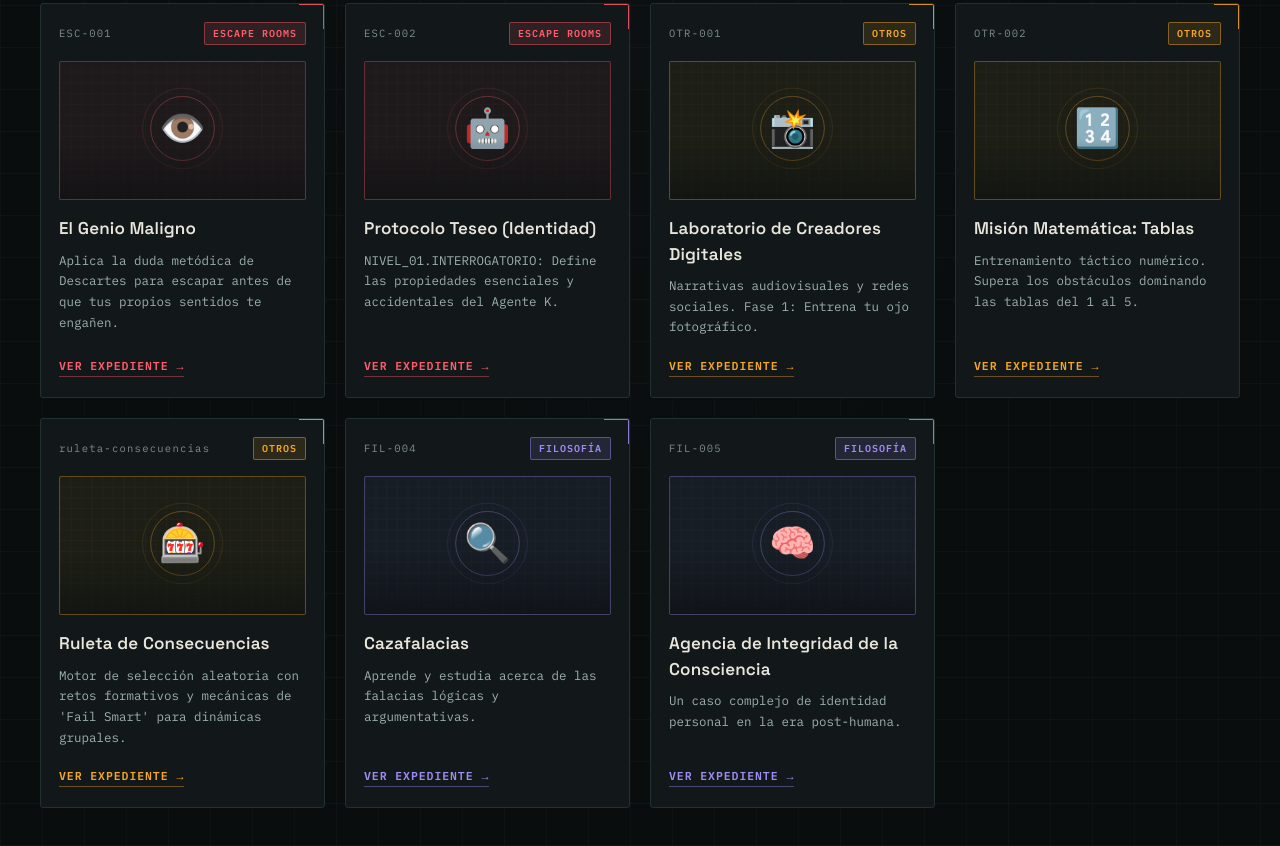
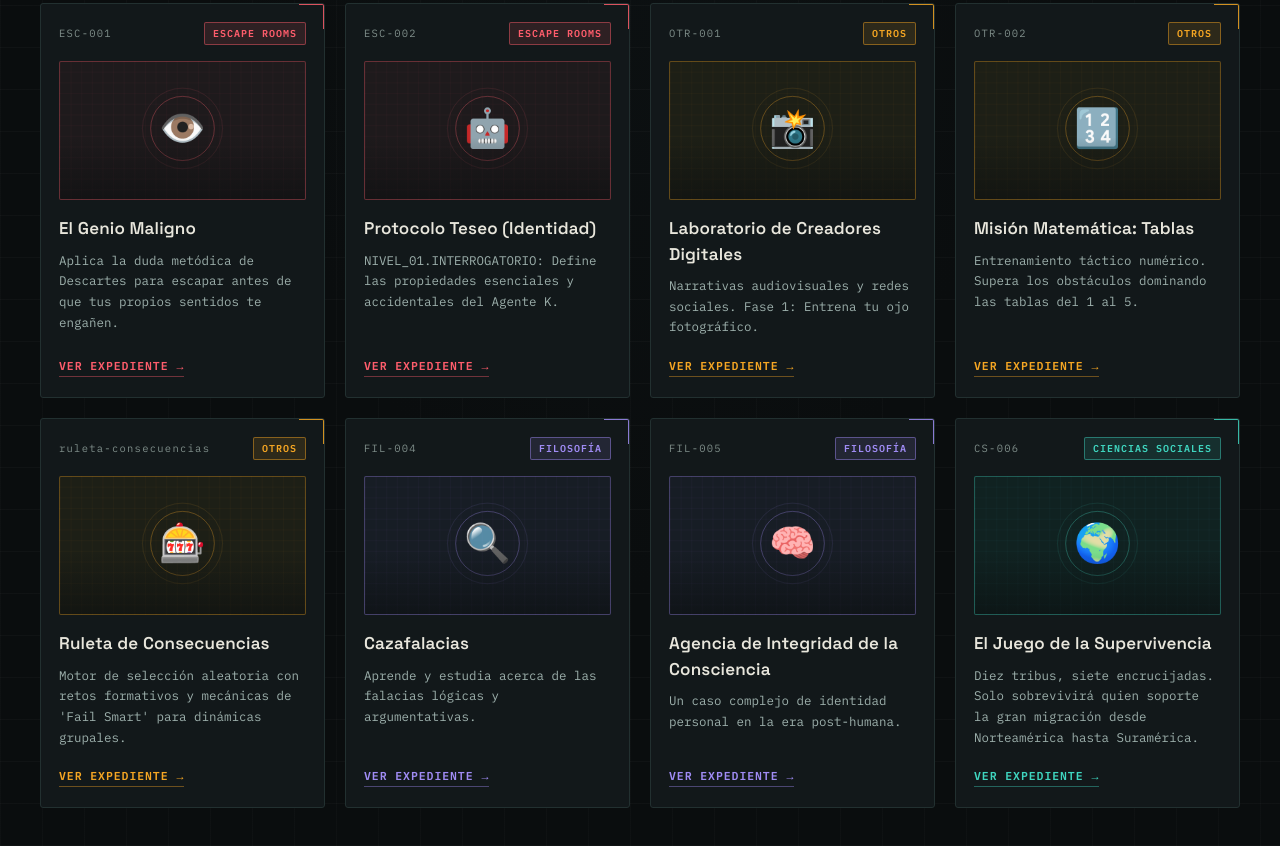
Before and after one commit to fabianbauttt/PROYECTO-LEARNING, a plain HTML site: page index.html in a window 1280 px wide. Shown: the part 1064-1910 px from the top of the page. Drawn offline with Linux system fonts and the light colour scheme.

Commit message:
Add new game entry 'El Juego de la Supervivencia'

```diff
--- a/index.html
+++ b/index.html
@@ -842,6 +842,18 @@
     warning: 'Sin advertencias particulares.',
     isCompleted: false
   },
+      {
+    id: 'CS-006',
+    title: 'El Juego de la Supervivencia',
+    description: 'Diez tribus, siete encrucijadas. Solo sobrevivirá quien soporte la gran migración desde Norteamérica hasta Suramérica.',
+    category: 'sociales',
+    icon: '🌍',
+    url: 'https://fabianbauttt.github.io/El-Juego-de-la-Supervivencia/',
+    estimatedTime: '90 min',
+    difficulty: 'Intermedia',
+    warning: 'Requiere mapa físico y proyección.',
+    isCompleted: false
+  },
   ];
 
   const CATEGORY_META = {
```
